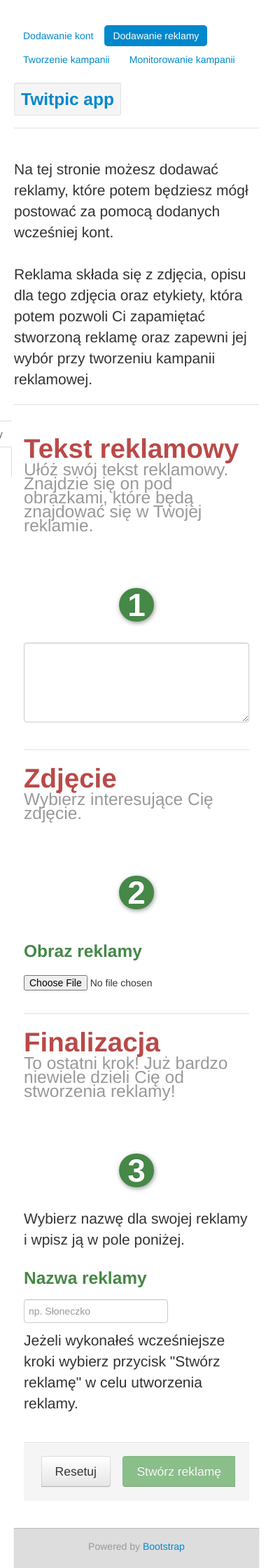
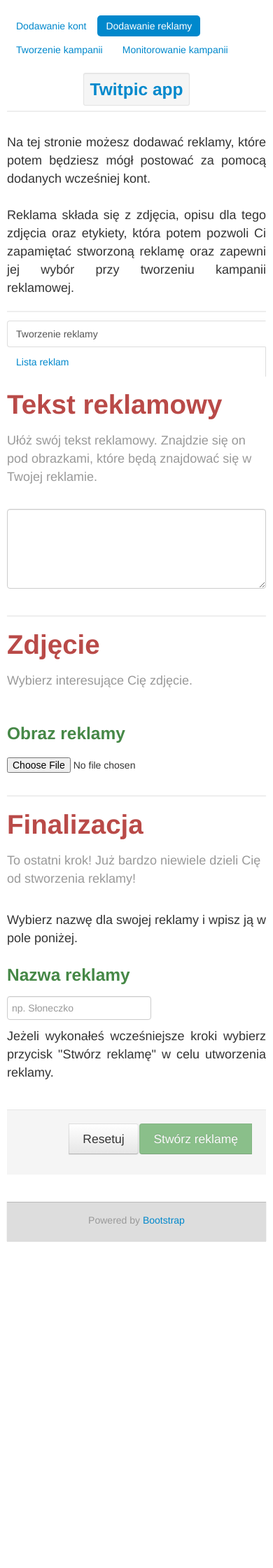
Before and after one commit to kopytek/twitpic, a PHP site: page /dodawanie-reklamy.html in a window 390 px wide. Shown: the whole page at 70% size. After the commit the page ends 1774 px from the top, so only its background shows below. Run offline with PHP 8.4, Linux system fonts and the light colour scheme; some libraries are stand-ins or nearby versions.

Commit message:
working with media queries to fix some elements

```diff
--- a/css/style.css
+++ b/css/style.css
@@ -685,8 +685,305 @@
 	========================================
 */
 
-@media all and (min-width: 820px) {
+@media all and (min-width: 57em) {
 	.container {
-		max-width: 820px;
+		max-width: 57em;
 	}
 }
+@media all and (max-width: 54em) {
+	.header-top h3.muted {
+		display: inline-block;
+		width: auto;
+	}
+}
+@media all and (max-width: 50em) {
+	.lista-kont ul.media-list div.row-fluid {
+		width: auto;
+		width: 100%;
+	}
+	.lista-kont ul.media-list div.row-fluid .media-body {
+		float: left;
+		width: auto;
+	}
+
+	/* ukrywamy numerki etapów */
+	.span1.text-center {
+		display: none;
+	}
+	.lista-reklam-kampania {
+	-webkit-column-count: 2;
+	   -moz-column-count: 2;
+			column-count: 2;
+	-webkit-column-gap: 1em;
+  	   -moz-column-gap: 1em;
+			column-gap: 1em;
+	-webkit-column-fill: auto;
+	   -moz-column-fill: auto;
+			column-fill: auto;
+		float: left;
+	}
+	.etap-drugi ul.media-list div.row-fluid {
+		width: auto;
+		max-width: 100%;
+	}
+	.etap-drugi ul.media-list .media-body {
+		float: left;
+		width: auto;
+		max-width: 75%;
+	}
+	.etap-drugi.lista-kont .buttons a {
+		width: 50%;
+	}
+	.tworzenie-reklamy {
+		padding: 0;
+	}
+	.dodawanie-reklam ul.nav.nav-tabs {
+		margin-left: 0;
+		margin-bottom: 0;
+	}
+	.tabs-left > .nav-tabs {
+		float: none;
+	}
+	.wyswietlanie-reklam h3,
+	.wyswietlanie-reklam .alert-box {
+		margin-left: 0;
+	}
+	.filtrowanie-search .input-prepend,
+	.filtrowanie-buttons {
+		/*text-align: center;*/
+	}
+	.filtrowanie-buttons button {
+		/*float: center;*/
+		/*margin-top: 1em;*/
+	}
+	.filtrowanie-search span.add-on {
+		width: 10%;
+		max-width: 10%;
+	}
+	.filtrowanie-search .span5,
+	.filtrowanie-search .span7 {
+		float: left;
+		width: 50%;
+	}
+	.filtrowanie-search #nazwaReklamy {
+		width: 80%;
+	}
+	.filtrowanie-search #nazwaKampanii {
+		width: 80%;
+	}
+	.campaign-accounts .text-info,
+	.campaign-comments .text-info {
+		padding-left: 1em;
+	}
+	.campaign-accounts .accounts,
+	.comments {
+		padding: 0 1em;
+	}
+	.media .pull-left {
+		float: left;
+	}
+	.campaign-item .media-body {
+		padding: 0 0 1em;
+	}
+	.campaign-info {
+		height: 100%;
+		overflow: hidden;
+		line-height: 2em;
+	}
+	.campaign-info p {
+		line-height: 2.8em;
+		margin-bottom: 0;
+		padding-bottom: 0;
+	}
+
+}
+
+@media all and (max-width: 30em) {
+	body {
+		padding-left: 10px;
+		padding-right: 10px;
+	}
+	.header-top ul.nav {
+		float: center !important;
+	}
+	.header-top ul.nav > li {
+		text-align: center;
+		float: center;
+	}
+	.lista-kont .buttons a {
+		width: 100%;
+		margin: 0;
+	}
+	.lista-kont ul.media-list div.row-fluid .media-body {
+		width: 100%;
+		max-width: 100%;
+	}
+	.lead {
+		text-align: justify;
+	}
+	.header-top {
+		margin-top: 0;
+	}
+	.header-top ul {
+		margin-top: 0;
+	}
+	.header-top h3.muted {
+		text-align: center;
+		display: block;
+	}
+	.lead {
+		font-size: 18px;
+		line-height: 26px;
+	}
+	hr {
+		margin: 10px 0;
+	}
+
+	.page-header {
+		margin-bottom: 1em;
+	}
+	.page-header h1 small {
+		font-size: 18px;
+		line-height: 26px;
+		margin-top: 1em;
+		/* word-break, by css-tricks
+		http://css-tricks.com/almanac/properties/w/word-break/
+		*/
+		-ms-word-break: break-all;
+	     word-break: break-all;
+
+	     /*	Non standard for webkit*/
+	     word-break: break-word;
+
+		-webkit-hyphens: auto;
+		   -moz-hyphens: auto;
+		        hyphens: auto;
+	}
+
+	.etap-pierwszy textarea {
+		font-size: 16px;
+		line-height: 26px;
+	}
+	.etap-trzeci .form-actions button {
+		margin-bottom: .5em !important;
+		margin-left: .1em !important;
+	}
+	.etap-trzeci .form-actions button + button {
+		margin-right: 0;
+	}
+	.lista-reklam {
+	-webkit-column-count: 1;
+	   -moz-column-count: 1;
+			column-count: 1;
+	-webkit-column-gap: 1em;
+  	   -moz-column-gap: 1em;
+			column-gap: 1em;
+	-webkit-column-fill: auto;
+	   -moz-column-fill: auto;
+			column-fill: auto;
+	}
+	.lista-reklam .edit {
+		/*line-height: 1.5em;*/
+	}
+	.lista-reklam .edit a {
+		/*line-height: 3em;*/
+	}
+	.lista-reklam-kampania {
+	-webkit-column-count: 1;
+	   -moz-column-count: 1;
+			column-count: 1;
+	-webkit-column-gap: 1em;
+  	   -moz-column-gap: 1em;
+			column-gap: 1em;
+	-webkit-column-fill: auto;
+	   -moz-column-fill: auto;
+			column-fill: auto;
+		float: left;
+	}
+
+	.etap-drugi ul.media-list div.row-fluid {
+		width: 100%;
+		max-width: 100%;
+	}
+	.etap-drugi ul.media-list .media-body {
+		float: left;
+		width: auto;
+		max-width: 100%;
+	}
+	.etap-drugi.lista-kont .buttons a {
+		width: 100%;
+	}
+	.well-custom h1 {
+		font-size: 26px;
+		line-height: 30px;
+	}
+	.campaign-accounts .text-info,
+	.campaign-comments .text-info {
+		padding-left: .5em;
+	}
+	.campaign-accounts .accounts,
+	.comments {
+		padding: 0 .5em;
+	}
+	.media .pull-left {
+		float: left;
+	}
+	.campaign-item .media-body {
+		padding: 0 0 .6em;
+	}
+	ul.media-list.accounts a.pull-left {
+		margin-bottom: 0;
+	}
+	ul.media-list.accounts h3 {
+		margin: 0;
+	}
+	.campaign-info {
+		height: 100%;
+		overflow: hidden;
+		line-height: 1.4em;
+	}
+	.campaign-info p {
+		float: right;
+		border-left: none;
+	}
+	.campaign-info p:first-child {
+		padding-top: .5em;
+	}
+	.filtrowanie-search .input-prepend,
+	.filtrowanie-buttons {
+		text-align: center;
+	}
+	.filtrowanie-buttons .btn-group {
+		width: 100%;
+	}
+	.filtrowanie-buttons .dropdown-menu {
+		position: relative;
+		left: none;
+		width: 200px;
+		margin: 0 auto;
+		float: center;
+	}
+	.filtrowanie-buttons button {
+		float: center;
+		margin-top: 1em;
+	}
+	.filtrowanie-search span.add-on {
+		width: 10%;
+		max-width: 10%;
+	}
+	.filtrowanie-search .span5,
+	.filtrowanie-search .span7 {
+		float: none;
+		width: 100%;
+	}
+	.filtrowanie-search #nazwaReklamy {
+		width: 80%;
+	}
+	.filtrowanie-search #nazwaKampanii {
+		width: 80%;
+	}
+
+}
+@media all and (max-width: 23em) {
+
+}
```
